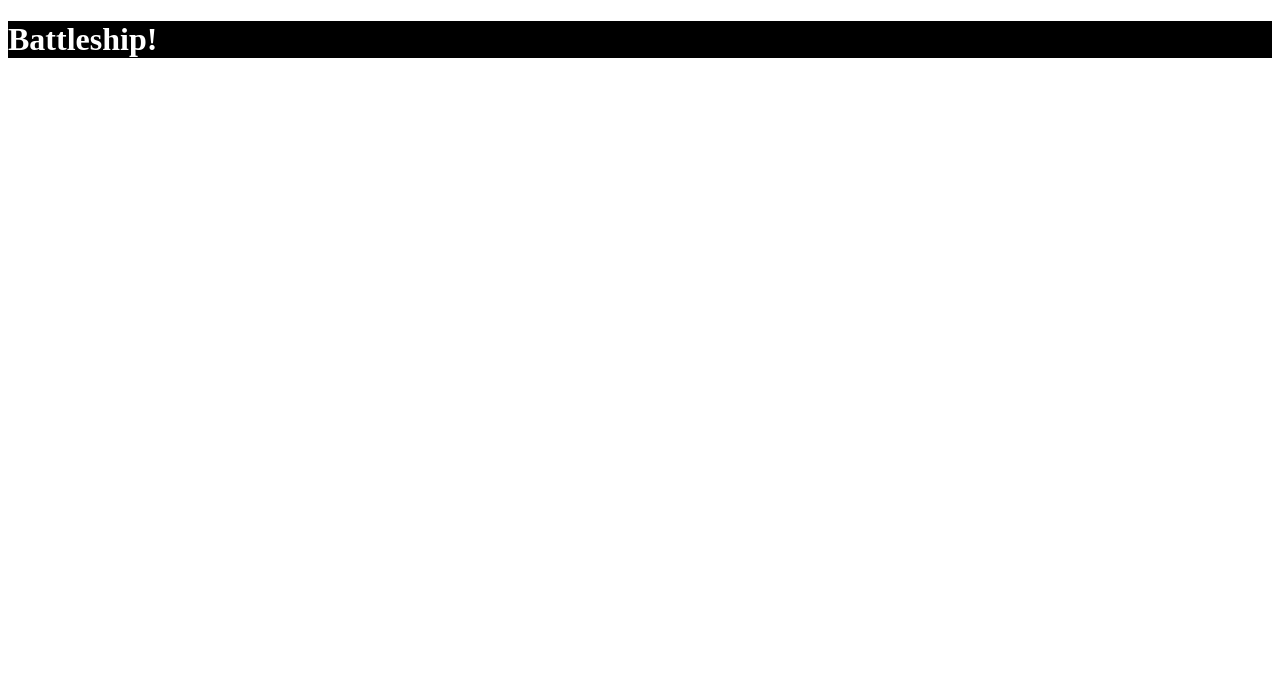
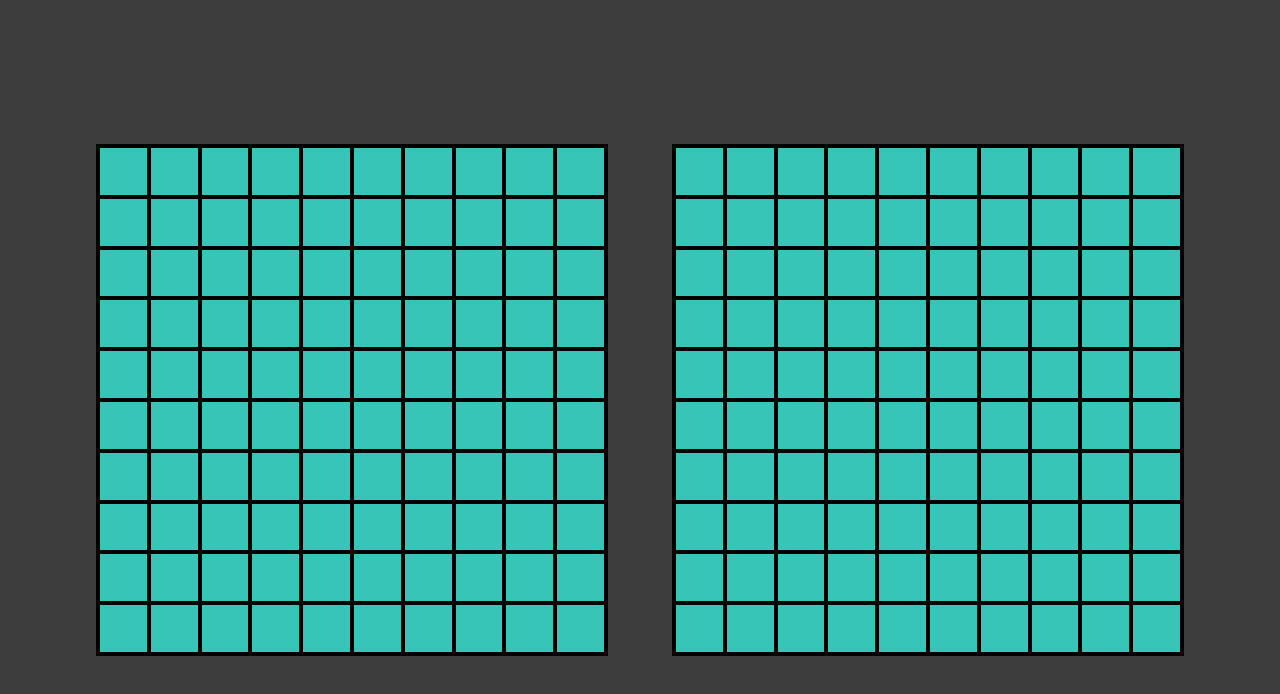
Before and after one commit to bkwong315/battleship, a React app: page / in a window 1280 px wide. Shown: the top 694 px of the page. Built offline with nearby package versions, Linux system fonts and the light colour scheme; the HTML template or start-up script is replaced by a standard one.

Commit message:
Update App component to display board

```diff
--- /dev/null
+++ b/src/App.scss
@@ -0,0 +1,13 @@
+.layout {
+  display: grid;
+  justify-content: center;
+  align-items: center;
+  min-height: 100lvh;
+  background: rgb(61, 61, 61);
+}
+
+.boards-container {
+  display: flex;
+  justify-content: center;
+  gap: 4rem;
+}
--- a/src/App.tsx
+++ b/src/App.tsx
@@ -1,7 +1,73 @@
+import { useEffect, useState, useMemo, useRef } from 'react';
+import Game from './lib/Game/Game';
+import BoardDisplay from './components/BoardDisplay/BoardDisplay';
+import BoardData from './interfaces/boardData';
+
+import './App.scss';
+
 const App = () => {
+  const game: ReturnType<typeof Game> = useMemo(() => Game(), []);
+  const playerBoardData = useRef<BoardData>();
+  const computerBoardData = useRef<BoardData>();
+
+  const [computerAllShots, setComputerAllShots] = useState<number[][]>();
+  const [computerMissedShots, setComputerMissedShots] = useState<number[][]>();
+
+  useEffect(() => {
+    game.setPlayerName('John');
+
+    setComputerAllShots([]);
+    setComputerMissedShots([]);
+
+    playerBoardData.current = game.getPlayerBoard().getData();
+    computerBoardData.current = game.getComputerBoard().getData();
+
+    game.getComputerBoard().placeShip([0, 0], 'down', 'carrier');
+  }, []);
+
+  function updateBoard(coords: number[]) {
+    try {
+      game.playTurn(coords);
+    } catch (err) {
+      console.error(err);
+      return;
+    }
+
+    if (computerBoardData.current !== undefined) {
+      setComputerAllShots([...computerBoardData.current.allShots]);
+      setComputerMissedShots([...computerBoardData.current.missedShots]);
+    }
+  }
+
+  useEffect(() => {
+    return;
+  }, [computerAllShots]);
+
   return (
     <>
-      <h1>Battleship!</h1>
+      <div className='layout'>
+        <div className='boards-container'>
+          {playerBoardData.current !== undefined && (
+            <BoardDisplay
+              boardData={{
+                allShots: playerBoardData.current.allShots,
+                missedShots: playerBoardData.current.missedShots,
+                ships: playerBoardData.current.ships,
+              }}
+            />
+          )}
+          {computerAllShots !== undefined &&
+            computerMissedShots !== undefined && (
+              <BoardDisplay
+                boardData={{
+                  allShots: computerAllShots,
+                  missedShots: computerMissedShots,
+                }}
+                cellCallback={updateBoard}
+              />
+            )}
+        </div>
+      </div>
     </>
   );
 };
--- /dev/null
+++ b/src/index.scss
@@ -0,0 +1,5 @@
+* {
+  padding: 0;
+  margin: 0;
+  box-sizing: border-box;
+}
--- a/src/index.tsx
+++ b/src/index.tsx
@@ -2,7 +2,7 @@ import * as React from 'react';
 import { createRoot } from 'react-dom/client';
 
 import App from './App';
-import './styles.scss';
+import './index.scss';
 
 const domNode = document.getElementById('app');
 
--- a/src/styles.scss
+++ /dev/null
@@ -1,6 +0,0 @@
-$primary-color: white;
-$bg: black;
-h1 {
-  color: $primary-color;
-  background-color: $bg;
-}
```
